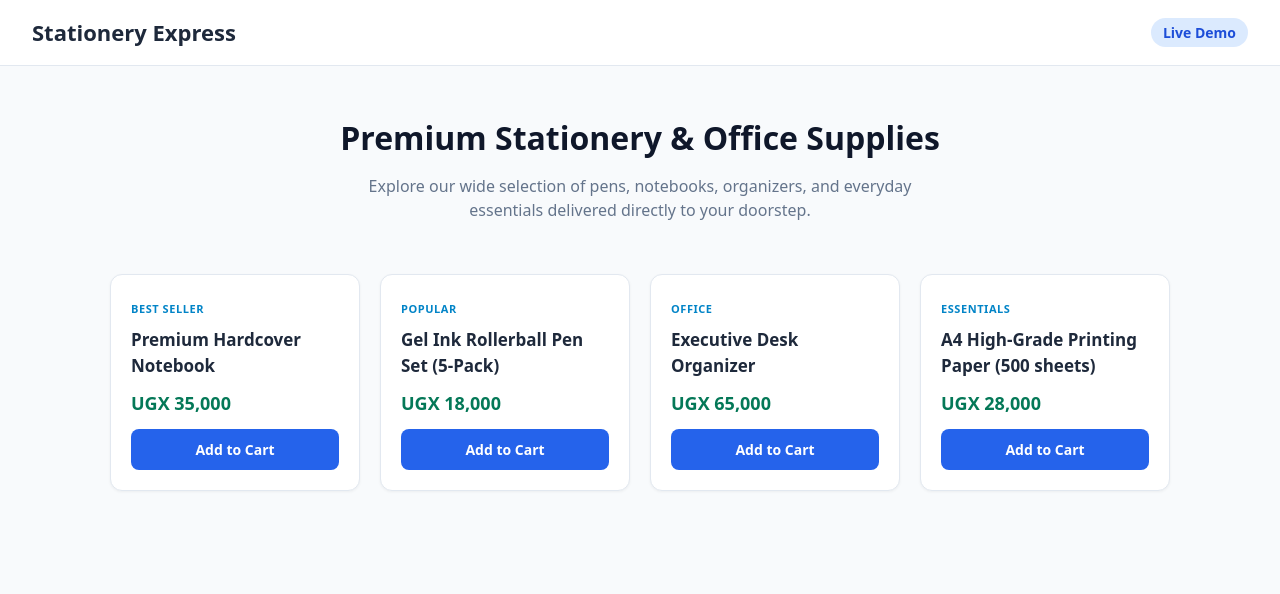
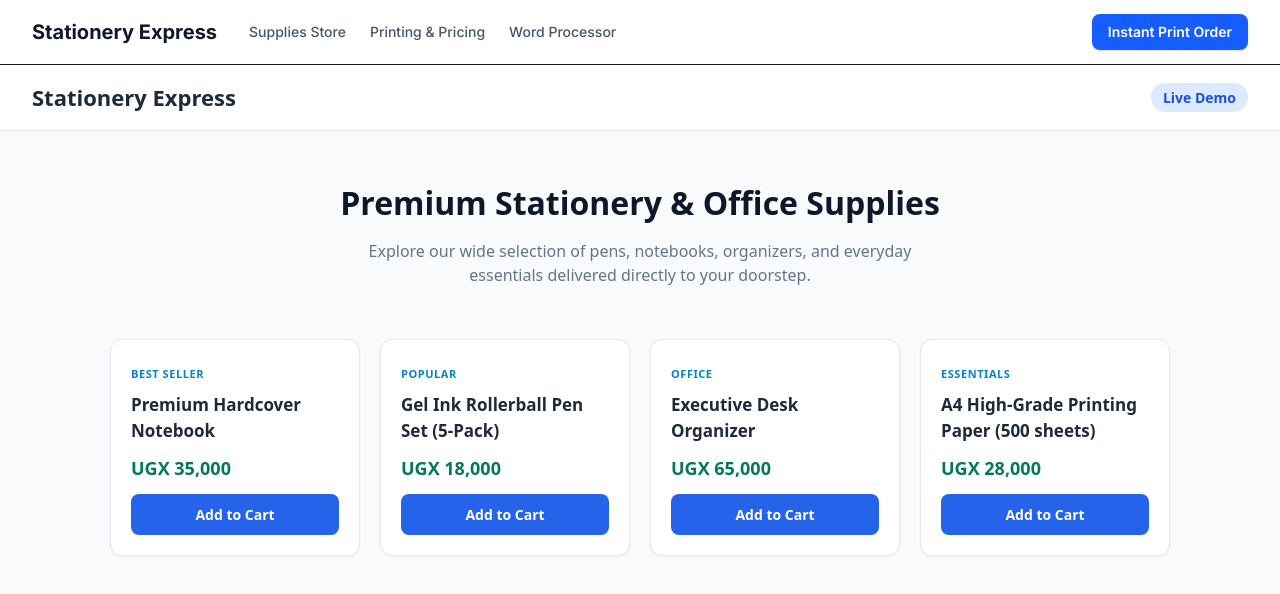
Before and after one commit to smarthiredhr-bot/stationery-platform, a Next.js app: page / in a window 1280 px wide. Shown: the top 594 px of the page. Built offline with nearby package versions, Linux system fonts and the light colour scheme.

Commit message:
feat: link print calculator into global navbar

```diff
--- a/src/app/layout.tsx
+++ b/src/app/layout.tsx
@@ -1,29 +1,53 @@
-import type { Metadata } from "next";
-import { Geist, Geist_Mono } from "next/font/google";
-import "./globals.css";
+import type { Metadata } from 'next';
+import { Inter } from 'next/font/google';
+import Link from 'next/link';
+import './globals.css';
 
-const geistSans = Geist({
-  variable: "--font-geist-sans",
-  subsets: ["latin"],
-});
-
-const geistMono = Geist_Mono({
-  variable: "--font-geist-mono",
-  subsets: ["latin"],
-});
+const inter = Inter({ subsets: ['latin'] });
 
 export const metadata: Metadata = {
-  title: "Create Next App",
-  description: "Generated by create next app",
+  title: 'Stationery Express & Document Services',
+  description: 'Automated printing, document digitisation, CV builder, and stationery platform.',
 };
 
-export default function RootLayout({ children }: LayoutProps<"/">) {
+export default function RootLayout({
+  children,
+}: {
+  children: React.ReactNode;
+}) {
   return (
-    <html
-      lang="en"
-      className={`${geistSans.variable} ${geistMono.variable} h-full antialiased`}
-    >
-      <body className="min-h-full flex flex-col">{children}</body>
+    <html lang="en">
+      <body className={inter.className}>
+        <header className="border-b bg-white">
+          <div className="max-w-7xl mx-auto px-4 sm:px-6 lg:px-8 h-16 flex items-center justify-between">
+            <div className="flex items-center space-x-8">
+              <Link href="/" className="text-xl font-bold text-slate-900">
+                Stationery Express
+              </Link>
+              <nav className="hidden md:flex space-x-6 text-sm font-medium text-slate-600">
+                <Link href="/" className="hover:text-blue-600 transition-colors">
+                  Supplies Store
+                </Link>
+                <Link href="/print" className="hover:text-blue-600 transition-colors">
+                  Printing & Pricing
+                </Link>
+                <Link href="/editor" className="hover:text-blue-600 transition-colors">
+                  Word Processor
+                </Link>
+              </nav>
+            </div>
+            <div>
+              <Link
+                href="/print"
+                className="inline-flex items-center justify-center rounded-lg bg-blue-600 px-4 py-2 text-sm font-semibold text-white shadow-sm hover:bg-blue-500 transition-colors"
+              >
+                Instant Print Order
+              </Link>
+            </div>
+          </div>
+        </header>
+        <main>{children}</main>
+      </body>
     </html>
   );
 }
```
